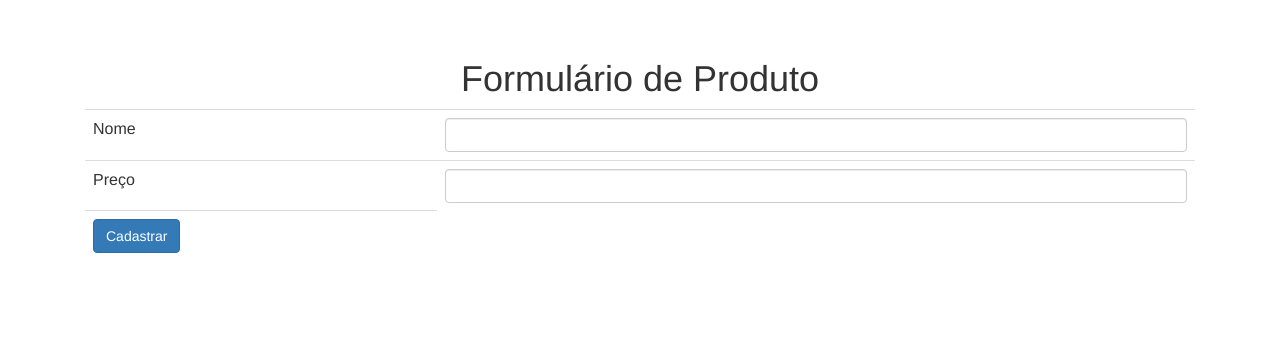
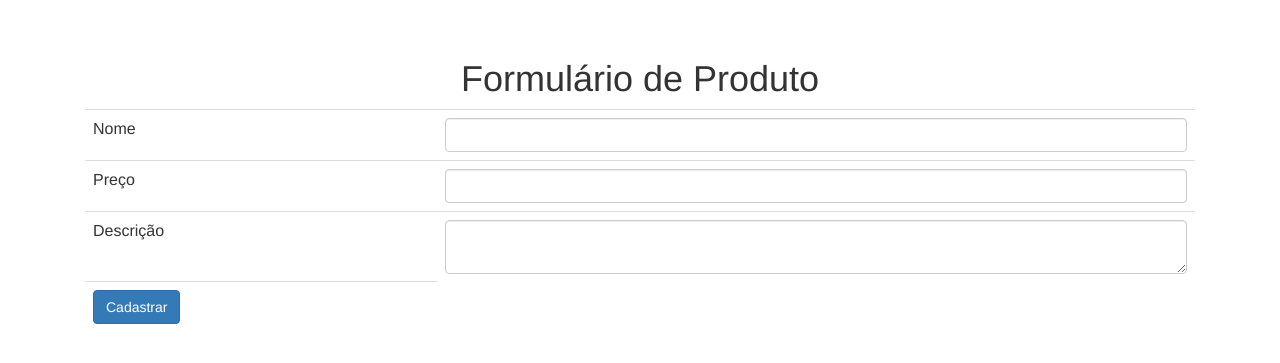
Before and after one commit to willianrea/loja, a PHP site: page /produto-formulario.php in a window 1280 px wide. Shown: the part 51-414 px from the top of the page. Run offline with PHP 8.4, Linux system fonts and the light colour scheme.

Commit message:
Inclusão de Descrição
A tabela possibilitará a inclusão de descrição do produto.

```diff
--- a/produto-formulario.php
+++ b/produto-formulario.php
@@ -1,6 +1,6 @@
 <?php include 'cabecalho.php';?>
 			<h1>Formulário de Produto</h1>
-			<form action="adiciona-produto.php">
+			<form action="adiciona-produto.php" method="post">
 				<table class="table">
 					<tr>
 						<td>Nome</td>
@@ -11,7 +11,11 @@
 						<td><input class="form-control" type="decimal" name="preco"></td>
 					</tr>
 					<tr>
-						<td><input class="btn btn-primary"type="submit" value="Cadastrar"></td>
+						<td>Descrição</td>
+						<td><textarea class="form-control" name="descricao"></textarea></td>
+					</tr>
+					<tr>
+						<td><input class="btn btn-primary" type="submit" value="Cadastrar"></td>
 					</tr>
 			</form>
 <?php include 'rodape.php';?>
```
